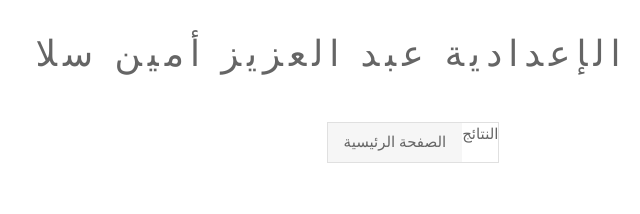
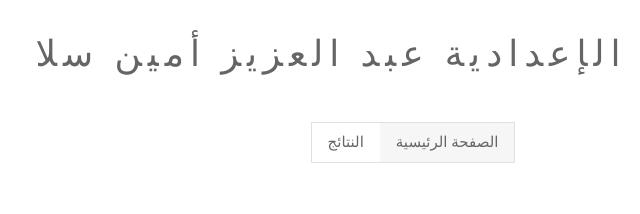
Before and after one commit to collegeabdelazizamin/ZrsWonkfSoijh, a plain HTML site: page index.html in a window 1280 px wide. Shown: the top 214 px of the page, 227-867 px from the left. Drawn offline with nearby package versions, Linux system fonts and the light colour scheme.

Commit message:
Update index.html

```diff
--- a/index.html
+++ b/index.html
@@ -40,7 +40,7 @@ function showHomePage() {
   <h1 style:"font-family:Amiri "> الثانوية الإعدادية عبد العزيز أمين سلا</h1>
 
   <div class="w3-padding-32">
-    <div class="w3-bar w3-border"
+    <div class="w3-bar w3-border">
       <a href="#" class="w3-bar-item w3-button w3-hide-small" onclick="showResultsImage()">النتائج</a>
       <a href="#" class="w3-bar-item w3-button w3-light-grey" onclick="showHomePage()">الصفحة الرئيسية</a>
     </div>
```
